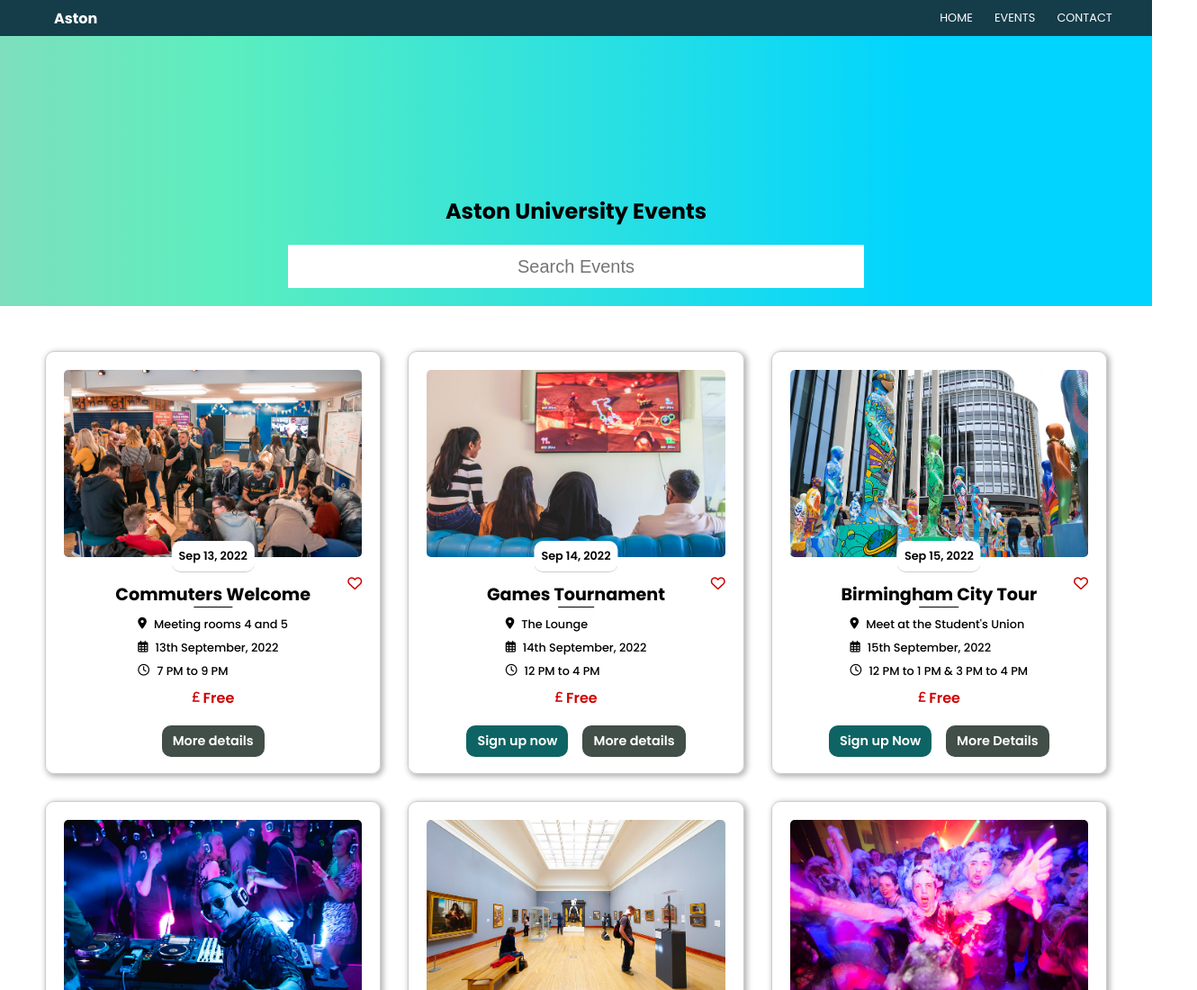
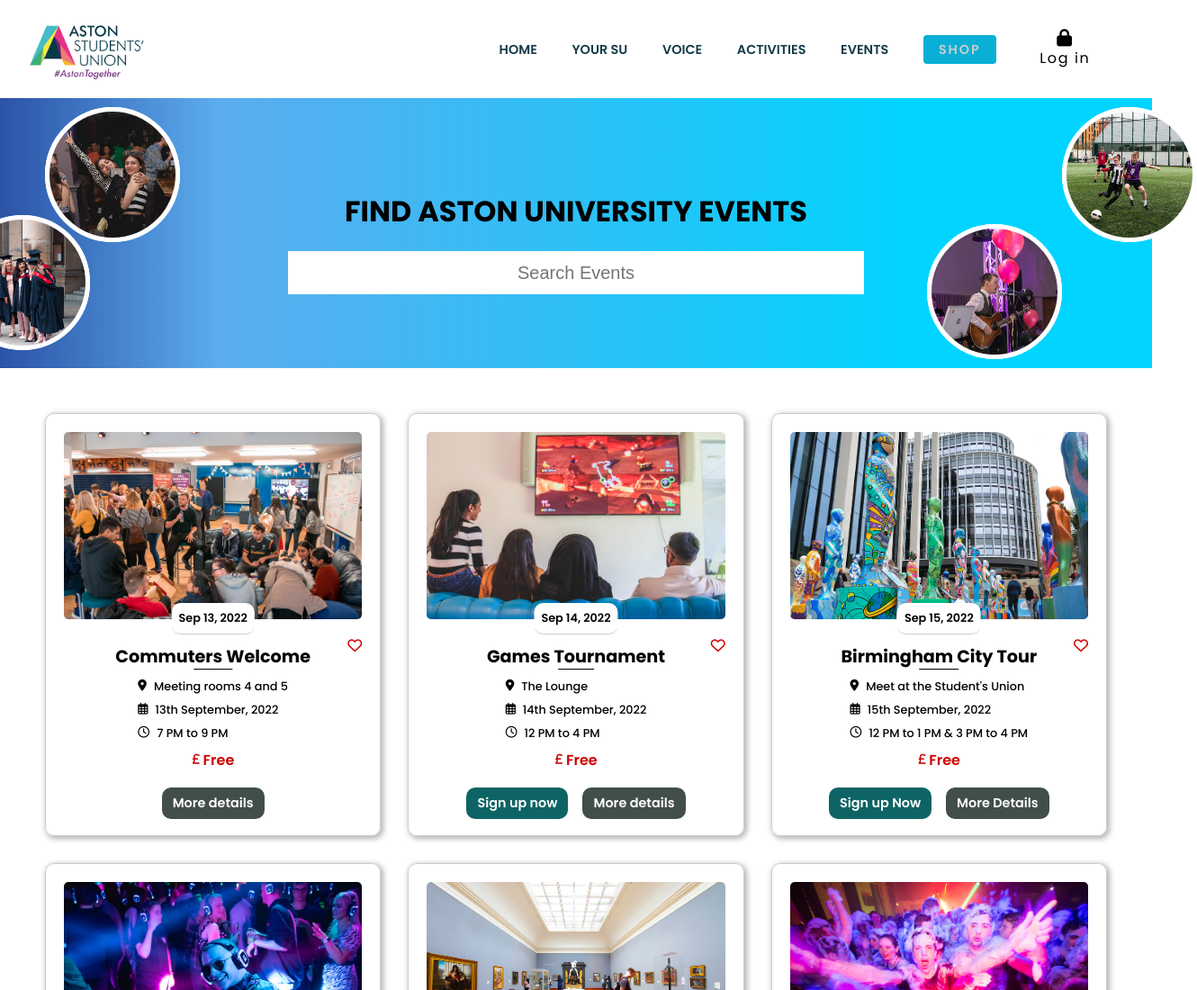
Before and after one commit to fouzanmohd/aston_event_page, a plain HTML site: page index.html in a window 1280 px wide. Shown: the top 1100 px of the page at 90% size, 1330 px wide, since content can reach past the window. Drawn offline with Linux system fonts and the light colour scheme.

Commit message:
event page v2

```diff
--- a/index.html
+++ b/index.html
@@ -17,18 +17,42 @@
     <!-- Navigation -->
     <nav>
       <div class="nav_container">
-        <h4 class="logo">Aston</h4>
+        <input type="checkbox" id="check" class="checkbox" />
+        <img class="logo" src="/img/logo.png" alt="" />
         <ul>
-          <a href=""><li>HOME</li></a>
-          <a href=""><li>EVENTS</li></a>
-          <a href=""><li>CONTACT</li></a>
+          <li><a href="">HOME</a></li>
+          <li><a href="">YOUR SU</a></li>
+          <li><a href="">VOICE</a></li>
+          <li><a href="">ACTIVITIES</a></li>
+          <li><a href="">EVENTS</a></li>
+          <li class="shopli"><a href="" class="shop">SHOP</a></li>
+          <li>
+            <div class="sign-in">
+              <i class="fa-solid fa-lock"></i><span>Log in</span>
+            </div>
+          </li>
         </ul>
+        <label for="check" class="checkbtn">
+          <i class="fa-solid fa-bars burgernav"></i>
+        </label>
       </div>
     </nav>
     <!-- Header section Begin -->
     <header>
       <div class="header_container">
-        <h2>Aston University Events</h2>
+        <div class="bubble bubble1">
+          <img src="./img/smallimg1.jpg" alt="" />
+        </div>
+        <div class="bubble bubble2">
+          <img src="./img/smallimg2.jpg" alt="" />
+        </div>
+        <div class="bubble bubble3">
+          <img src="./img/smallimg3.jpg" alt="" />
+        </div>
+        <div class="bubble bubble4">
+          <img src="./img/smallimg4.jpg" alt="" />
+        </div>
+        <h2>Find Aston University Events</h2>
         <input class="search_input" type="text" placeholder="Search Events" />
       </div>
     </header>
--- a/js/app.js
+++ b/js/app.js
@@ -1,7 +1,3 @@
-function likeButton(x) {
-  x.classList.toggle("fa-solid");
-}
-
 let lightBoxContainer = document.querySelectorAll(".lightbox");
 let detailsButton = document.querySelectorAll(".details");
 let image = document.querySelectorAll(".image");
@@ -56,20 +52,24 @@
   }
 };
 
+//Search box for filtering events implementation
+document.querySelector(".search_input").addEventListener("input", filterSearch);
+function filterSearch() {
+  const searchBox = document.querySelector(".search_input");
+  const searchQuery = searchBox.value.toLowerCase();
+  const eventBoxes = document.querySelectorAll(".event");
 
-//Search box for filtering events implementation
-document.querySelector('.search_input').addEventListener('input', filterSearch);
-function filterSearch(){
-  const searchBox = document.querySelector('.search_input')
-  const searchQuery = searchBox.value.toLowerCase()
-  const eventBoxes = document.querySelectorAll('.event')
+  eventBoxes.forEach((event) => {
+    let eventTitle = event.querySelector("h1").textContent.toLowerCase();
+    if (eventTitle.includes(searchQuery)) {
+      event.style.display = "";
+    } else {
+      event.style.display = "none";
+    }
+  });
+}
 
-  eventBoxes.forEach((event)=>{
-    let eventTitle = event.querySelector('h1').textContent.toLowerCase();
-    if (eventTitle.includes(searchQuery)){
-      event.style.display='';
-    }else{
-      event.style.display='none';
-    }
-  })
+// function to toggle love button
+function likeButton(x) {
+  x.classList.toggle("fa-solid");
 }
--- a/style/style.css
+++ b/style/style.css
@@ -2,7 +2,7 @@
 @import url("https://fonts.googleapis.com/css2?family=Poppins:wght@100;200;300;400;500;600;700;800&display=swap");
 
 :root {
-  --main-bgm-color: rgb(21, 60, 73);
+  --main-color: rgb(21, 60, 73);
   --aston-red: rgb(207, 0, 0);
   --default-font-size: 1rem;
   --pure-white: #fff;
@@ -44,53 +44,136 @@
 }
 
 /* navigation bar start */
+.nav_container .logo {
+  width: 150px;
+  padding: 10px;
+}
 .nav_container {
-  background-color: var(--main-bgm-color);
-  color: var(--pure-white);
+  background-color: var(--pure-white);
   display: flex;
-  height: 40px;
   justify-content: space-between;
   align-items: center;
   padding: 0 20px;
 }
-
-.nav_container h4 {
-  padding: 0 40px;
-}
-
-.nav_container ul li {
-  font-size: 0.8rem;
-  transition: 0.4s ease-in-out;
-}
-.nav_container ul li:hover {
-  color: rgb(143, 138, 138);
-}
-
-.nav_container ul {
-  width: 15rem;
+ul {
+  width: 60%;
   display: flex;
   justify-content: space-evenly;
   align-items: center;
+}
+ul li {
+  transition: 0.4s ease-in-out;
+}
+
+ul li a {
+  font-size: 0.9rem;
+  font-weight: 600;
+  color: var(--main-color);
+}
+ul li:hover a {
+  color: rgb(119, 103, 103);
+}
+.shop {
+  background-color: rgb(9, 175, 212);
+  padding: 6px 17px;
+  border-radius: 4px;
+  letter-spacing: 0.12rem;
+  color: #ccc;
+}
+.nav_container .shopli:hover {
+  transform: scale(1.2);
+}
+ul li:hover .shop {
+  color: #ccc;
+}
+
+ul li .sign-in {
+  display: flex;
+  flex-direction: column;
+  justify-content: center;
+  align-items: center;
+  letter-spacing: 0.1rem;
+  padding: 10px;
+  border-radius: 5px;
+  transition: 0.4s ease;
+  cursor: pointer;
+}
+
+ul .sign-in i {
+  font-size: 1.2rem;
+}
+ul .sign-in:hover {
+  background-color: rgb(20, 41, 41);
+  color: #fff;
+}
+.nav_container .checkbtn {
+  display: none;
+  margin-right: 2rem;
+  font-size: 1.4rem;
+  cursor: pointer;
+}
+#check {
+  display: none;
 }
 /* navigation bar ends */
 
 /* header section start */
 .header_container {
+  position: relative;
   height: 300px;
   background: linear-gradient(
     90deg,
     rgba(2, 0, 36, 1) 0%,
-    rgba(125, 222, 189, 1) 0%,
-    rgba(92, 238, 190, 1) 19%,
+    rgb(44, 83, 166) 0%,
+    rgb(92, 172, 238) 19%,
     rgba(0, 212, 255, 1) 80%
   );
   display: flex;
   flex-direction: column;
-  justify-content: flex-end;
+  justify-content: center;
   align-items: center;
 }
 
-.search_input {
+.header_container .bubble {
+  height: 150px;
+  width: 150px;
+  background-color: white;
+  border-radius: 50%;
+}
+.header_container .bubble1 {
+  position: absolute;
+  top: 10px;
+  left: 50px;
+}
+.header_container .bubble2 {
+  position: absolute;
+  top: 10px;
+  right: -50px;
+}
+.header_container .bubble3 {
+  position: absolute;
+  bottom: 10px;
+  right: 100px;
+}
+.header_container .bubble4 {
+  position: absolute;
+  bottom: 20px;
+  left: -50px;
+}
+.header_container .bubble img {
+  width: 100%;
+  height: 100%;
+  border-radius: 50%;
+  object-fit: cover;
+  border: 5px solid #fff;
+  overflow: hidden;
+}
+.header_container h2 {
+  font-size: 2rem;
+  text-transform: uppercase;
+  margin-top: 40px;
+}
+.header_container .search_input {
   width: 40rem;
   height: 3rem;
   padding: 12px 20px;
@@ -100,6 +183,7 @@
   text-align: center;
   margin: 20px 20px;
 }
+
 /* Header section ends */
 
 /* Event cards section begin */
@@ -402,11 +486,46 @@
   .search_input {
     max-width: 20rem;
   }
+  .header_container .bubble {
+    display: none;
+  }
+}
+
+@media (max-width: 890px) {
+  .nav_container .checkbtn {
+    display: block;
+  }
+  ul {
+    position: fixed;
+    width: 100%;
+    height: 60%;
+    background: #2c3e50;
+    top: 90px;
+    right: -100%;
+    z-index: 1;
+    display: flex;
+    flex-direction: column;
+    justify-content: space-evenly;
+    text-align: center;
+    color: #fff;
+    transition: 0.4s ease;
+  }
+  ul li a {
+    color: #fff;
+    margin-bottom: 10px;
+  }
+
+  #check:checked ~ ul {
+    right: 0;
+  }
 }
 
 @media (max-width: 724px) {
   .events_container {
     grid-template-columns: repeat(1, 1fr);
+  }
+  .header_container h2 {
+    font-size: 1.3rem;
   }
   .popupbox {
     flex-direction: column;
@@ -422,4 +541,8 @@
   .popupcontent .btn {
     font-size: 15px;
   }
+  .events_container .event .image_container .heart {
+    bottom: -5px;
+  }
 }
+/* css responsive design over */
```
Also changed, not shown: img/logo.png (added), img/smallimg1.jpg (added), img/smallimg2.jpg (added), img/smallimg3.jpg (added), img/smallimg4.jpg (added).
